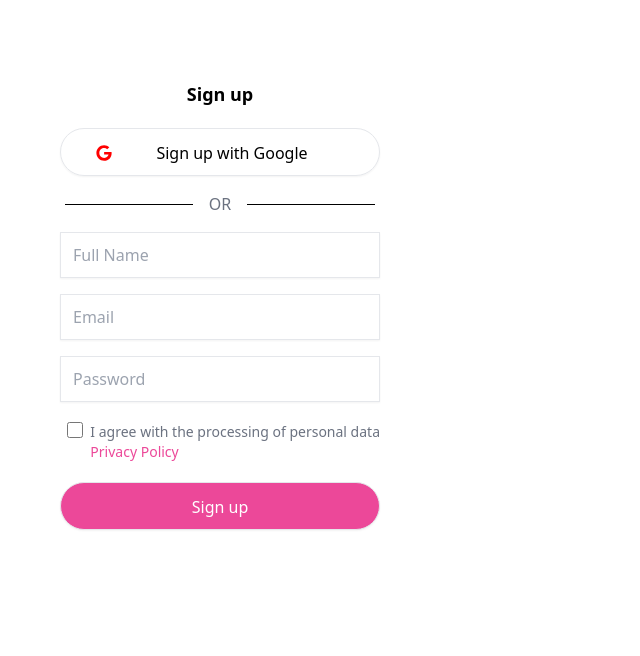
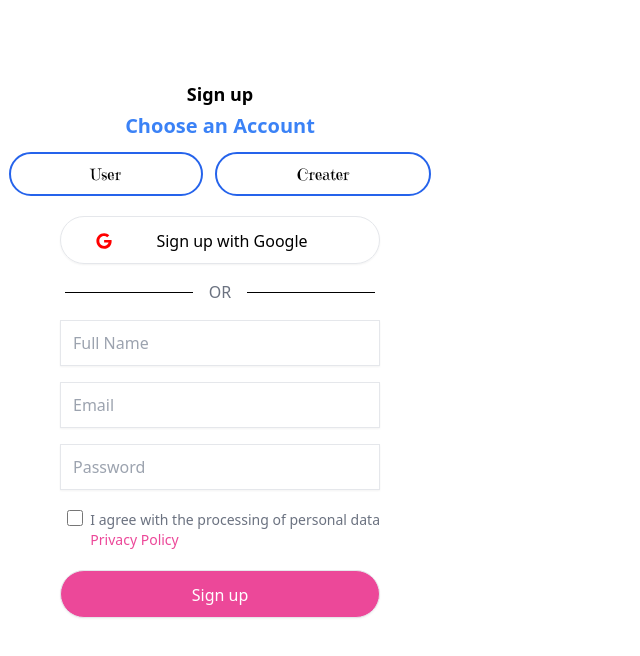
Before and after one commit to abrar0123/FE_ChooseMyPic, a Next.js app: page /signup in a window 1280 px wide. Shown: the top 656 px of the page, without its empty margins (0-640 px from the left). Built offline with nearby package versions, Linux system fonts and the light colour scheme.

Commit message:
added new ui of signup

```diff
--- a/package.json
+++ b/package.json
@@ -14,6 +14,7 @@
     "next": "14.1.0",
     "react": "^18",
     "react-dom": "^18",
+    "react-hot-toast": "^2.4.1",
     "react-icons": "^5.0.1",
     "react-redux": "^9.1.0",
     "redux": "^5.0.1"
--- a/src/app/layout.tsx
+++ b/src/app/layout.tsx
@@ -4,7 +4,6 @@ import "./globals.css";
 import Navbar from "../components/Navbar";
 import Sidebar from "@/components/Sidebar";
 import StoreProvider from "@/store/StoreProvider";
-
 const inter = Inter({ subsets: ["latin"] });
 
 export const metadata: Metadata = {
--- a/src/app/signup/page.tsx
+++ b/src/app/signup/page.tsx
@@ -2,14 +2,26 @@
 import TextInput from "@/components/TextInput";
 import { useAuthLoginMutation, useTestDataQuery } from "@/store/authApi";
 import Link from "next/link";
-import React from "react";
+import React, { useState } from "react";
 import { FaGoogle } from "react-icons/fa";
-import { useSelector } from "react-redux";
+
+// enum accountType {
+//   user = "User",
+//   creater = "Creater",
+// }
+// interface accountI {
+//   account: accountType;
+// }
+
+const accounts = [
+  { id: 0, title: "User" },
+  { id: 1, title: "Creater" },
+];
 
 const Signup = () => {
   const [authLogin, { data, isLoading }] = useAuthLoginMutation();
-
-  console.log(isLoading, "object998 : ", data);
+  const [secondPage, setsecondPage] = useState(false);
+  const [index, setindex] = useState(-1);
 
   const userSignupHandler = async () => {
     const details = {
@@ -18,14 +30,40 @@ const Signup = () => {
       password: "password123",
       userType: "user",
     };
-    const signup = await authLogin(details);
-    console.log("userSignupHandler : signup ", signup);
+    // const signup = await authLogin(details);
+    setsecondPage(true);
+    console.log("userSignupHandler : signup ");
   };
+
   return (
     <div className="mx-auto mt-20 ">
       <div className="w-80 flex justify-center items-center flex-col gap-1 ">
+        {secondPage ? (
+          <>
+            <h1 className="font-bold font-sans text-lg">Second Page</h1>
+          </>
+        ) : (
+          <React.Fragment>
             <h1 className="font-bold font-sans text-lg">Sign up</h1>
 
+            <h1 className="font-bold text-xl font-sans mb-2 text-blue-500">
+              Choose an Account
+            </h1>
+            <div className="flex items-center gap-3">
+              {accounts.map((item, i) => {
+                return (
+                  <div
+                    className="rounded-full border-2 border-blue-600 px-20 py-2 cursor-pointer"
+                    style={{
+                      background: index === item.id ? "#ef5656" : "white",
+                    }}
+                    onClick={() => setindex(item.id)}
+                  >
+                    {item.title}
+                  </div>
+                );
+              })}
+            </div>
             <Link
               href={`#`}
               className=" font-sans active:border-none h-12 w-[100%] flex justify-center rounded-full border  hover:border-blue-600 shadow-sm font-abel text-black  py-3 px-6 mt-4 "
@@ -59,6 +97,8 @@ const Signup = () => {
             >
               Sign up
             </Link>
+          </React.Fragment>
+        )}
       </div>
     </div>
   );
--- a/src/store/StoreProvider.tsx
+++ b/src/store/StoreProvider.tsx
@@ -2,6 +2,7 @@
 import React from "react";
 import { Provider } from "react-redux";
 import store from "./store";
+import { Toaster } from "react-hot-toast";
 
 interface StoreProviderI {
   children?: React.ReactNode;
@@ -9,7 +10,12 @@ interface StoreProviderI {
 const StoreProvider = (props: StoreProviderI) => {
   const { children } = props;
 
-  return <Provider store={store}>{children}</Provider>;
+  return (
+    <Provider store={store}>
+      {/* <Toaster /> */}
+      {children}
+    </Provider>
+  );
 };
 
 export default StoreProvider;
```
Also changed, not shown: 2 other files (tests, documents, lock files or other folders). Lines whose indentation alone changed are shown as unchanged.
